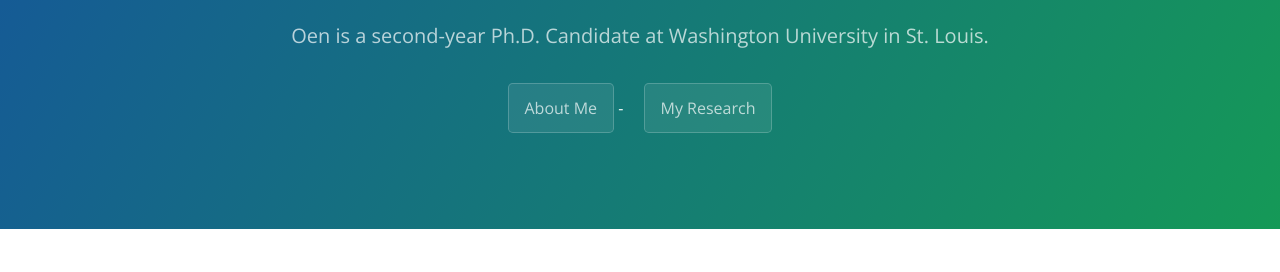
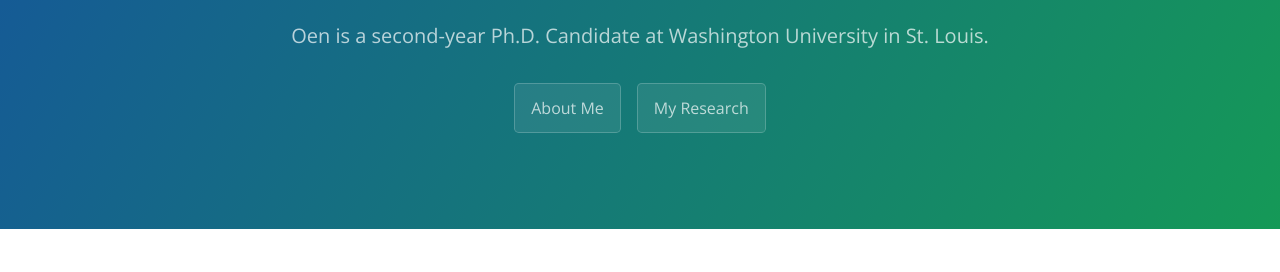
Before and after one commit to oenmckinley/oenmckinley.github.io, a Jekyll site: the page built from index.md, in a window 1280 px wide. Shown: the part 154-426 px from the top of the page. Built offline with Jekyll 4.4.1, drawn with Linux system fonts in a browser that asks for light colours; our own code applies the rules of GitHub Pages for plain Markdown files.

Commit message:
Update default.html

```diff
--- a/_layouts/default.html
+++ b/_layouts/default.html
@@ -15,7 +15,7 @@
     <header class="page-header" role="banner">
       <h1 class="project-name">Oen McKinley</h1>
       <h2 class="project-tagline">Oen is a second-year Ph.D. Candidate at Washington University in St. Louis.</h2>
-      <span><a href="" class="btn">About Me</a> - <a href="" class="btn">My Research</a></span>
+      <span><a href="" class="btn">About Me</a><a href="" class="btn">My Research</a></span>
     </header>
 
     <main id="content" class="main-content" role="main">
```
